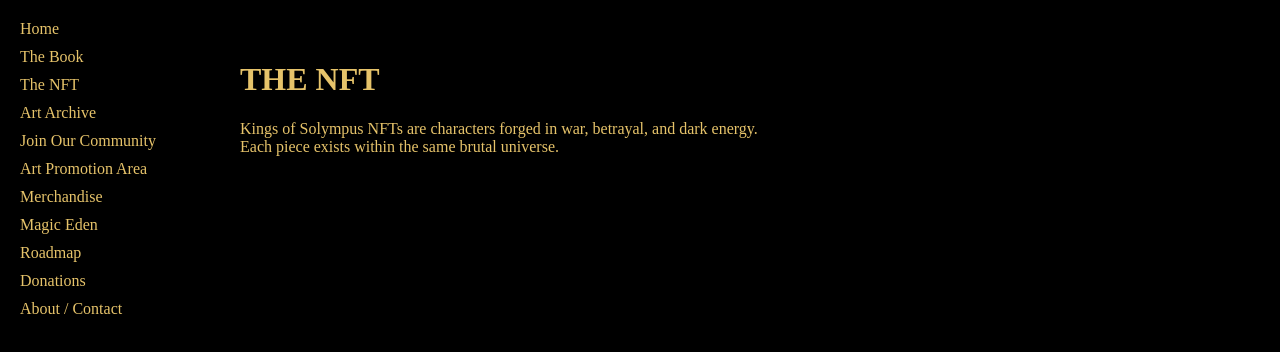
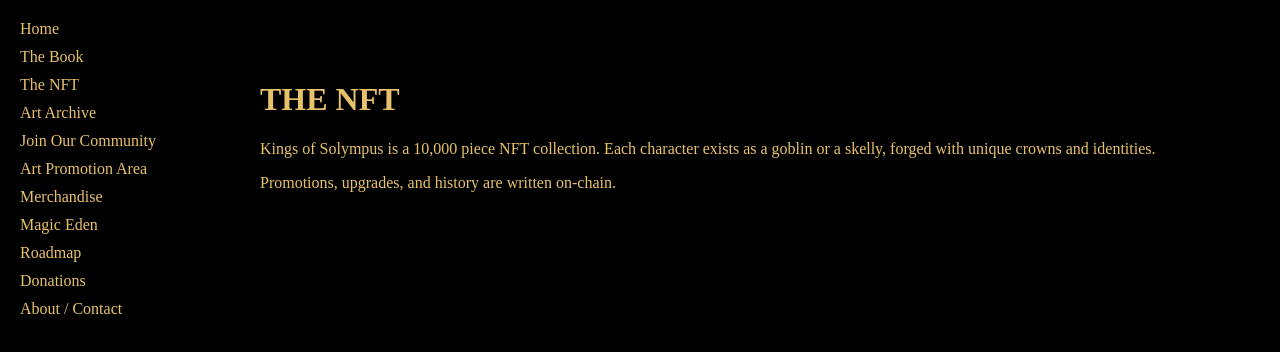
Before and after one commit to vesuvious-king/Kings-of-Solympus-, a Next.js app: page /app/nft in a window 1280 px wide. Shown: the top 352 px of the page. Built offline with nearby package versions, Linux system fonts and the light colour scheme.

Commit message:
Update page.js

```diff
--- a/app/app/nft/page.js
+++ b/app/app/nft/page.js
@@ -1,13 +1,16 @@
 export default function NFTPage() {
   return (
-    <main style={{ padding: "40px" }}>
+    <main style={{ padding: "60px", color: "#e6c36a" }}>
       <h1>THE NFT</h1>
 
       <p>
-        Kings of Solympus NFTs are characters forged in war,
-        betrayal, and dark energy.
-        <br />
-        Each piece exists within the same brutal universe.
+        Kings of Solympus is a 10,000 piece NFT collection.
+        Each character exists as a goblin or a skelly, forged with
+        unique crowns and identities.
+      </p>
+
+      <p>
+        Promotions, upgrades, and history are written on-chain.
       </p>
     </main>
   );
```
